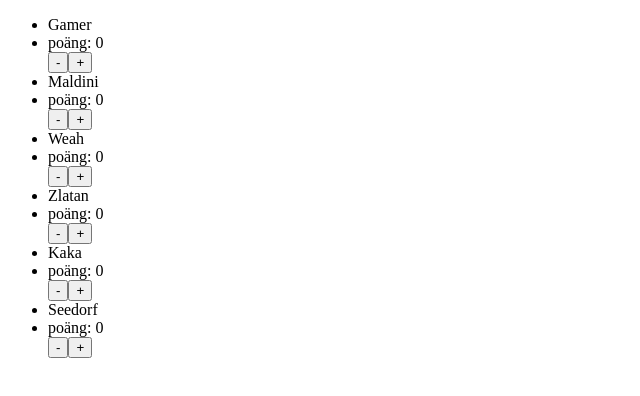
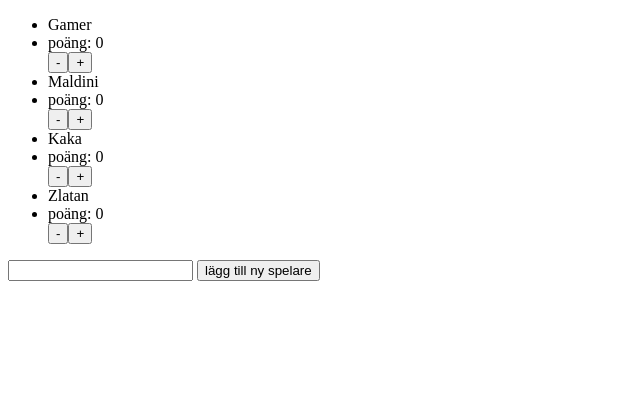
Before and after one commit to GamerShabandari/resultatlista, a plain HTML site: page index.html in a window 1280 px wide. Shown: the whole page, without its empty margins (0-640 px from the left). Drawn offline with Linux system fonts and the light colour scheme.

Commit message:
fixat så man kan lägga till spelare

```diff
--- a/index.html
+++ b/index.html
@@ -12,5 +12,8 @@
         <ul id="container"></ul>
     </div>
 
+    <input type="text" id="addPlayer">
+    <button id="addPlayerBtn">lägg till ny spelare</button>
+
 </body>
 </html>
--- a/script.js
+++ b/script.js
@@ -1,19 +1,64 @@
-let spelare = ["Gamer", "Maldini" , "Weah", "Zlatan", "Kaka", "Seedorf"];
 
-console.log(spelare);
+let allPlayers = [
 
-let spelarnasPoang = [0, 0, 0, 0, 0, 0];
+    {
+        name: "Gamer",
+        points: 0
+    },
+    {
+        name: "Maldini",
+        points: 0
+    },
+    {
+        name: "Kaka",
+        points: 0
+    },
+    {
+        name: "Zlatan",
+        points: 0
+    }
+];
 
-console.log(spelarnasPoang);
 
 let minContainer = document.getElementById("container");
 
+let addPlayer = document.getElementById("addPlayer");
 
-for (let i = 0; i < spelare.length; i++){
+let addPlayerBtn = document.getElementById("addPlayerBtn");
 
-    minContainer.insertAdjacentHTML("beforeend","<li>"+spelare[i]+"</li>");
-    minContainer.insertAdjacentHTML("beforeend", "<li>" + "poäng: " +spelarnasPoang[i]+"</li>");
-    minContainer.insertAdjacentHTML("beforeend","<button> - </button>");
-    minContainer.insertAdjacentHTML("beforeend","<button> + </button>");
+function apendPlayers (){
+
+    minContainer.innerHTML = "";
+
+    for (let i = 0; i < allPlayers.length; i++){
+
+        minContainer.insertAdjacentHTML("beforeend","<li>"+allPlayers[i].name+"</li>");
+        minContainer.insertAdjacentHTML("beforeend", "<li>poäng: "+allPlayers[i].points+"</li>");
+
+        let plus = [i] + "+";
+        let minus = [i] + "-";
+        console.log(plus);
+        console.log(minus);
+
+        minContainer.insertAdjacentHTML("beforeend","<button id="+minus+"> - </button>");
+        minContainer.insertAdjacentHTML("beforeend","<button id="+plus+"> + </button>");
+    };
 
 };
+
+
+addPlayerBtn.addEventListener("click", function(){
+
+    let nySpelare = {
+        name : addPlayer.value,
+        points : 0
+    }
+    allPlayers.push(nySpelare);
+
+    console.log(allPlayers);
+
+    apendPlayers();
+});
+
+
+apendPlayers ();
```
